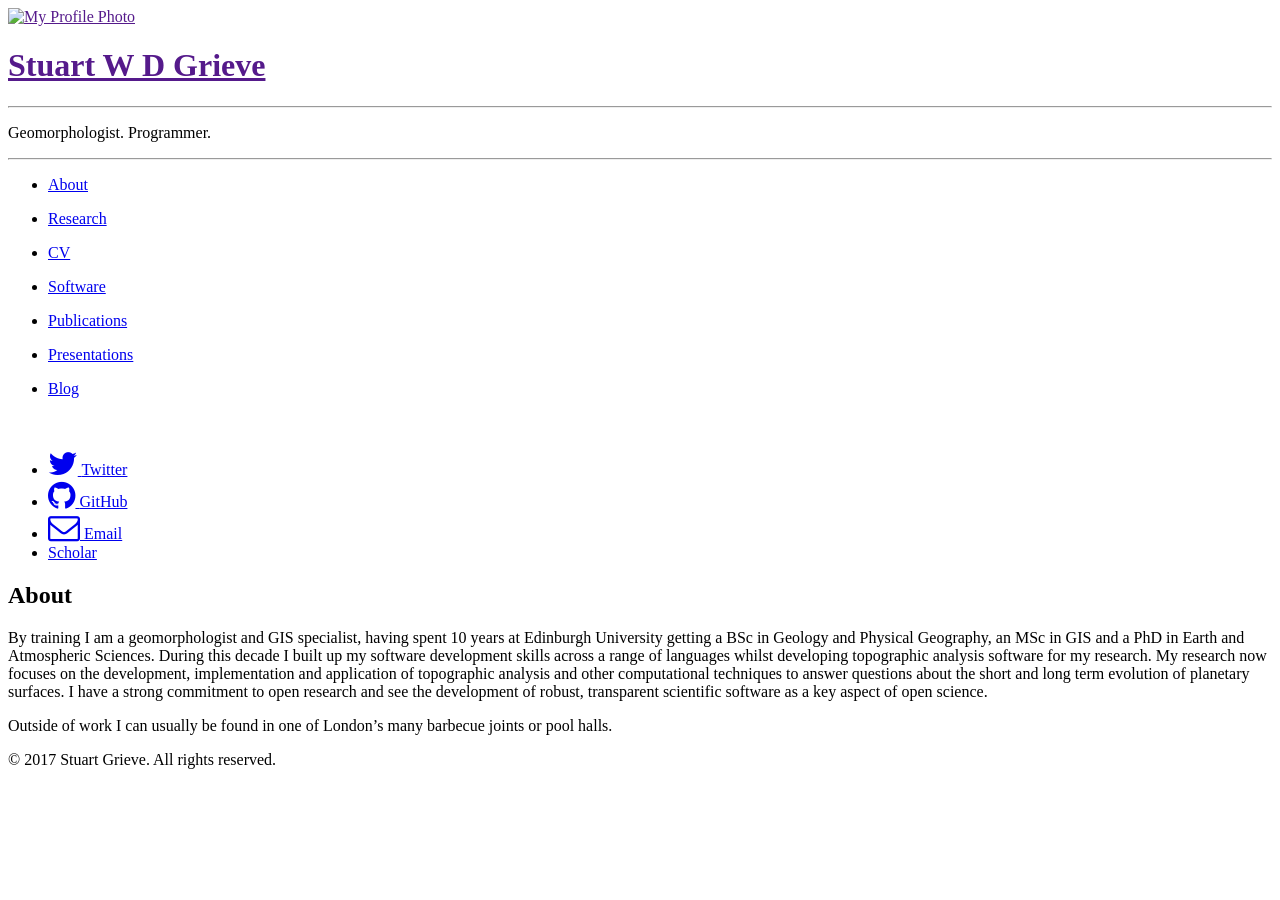
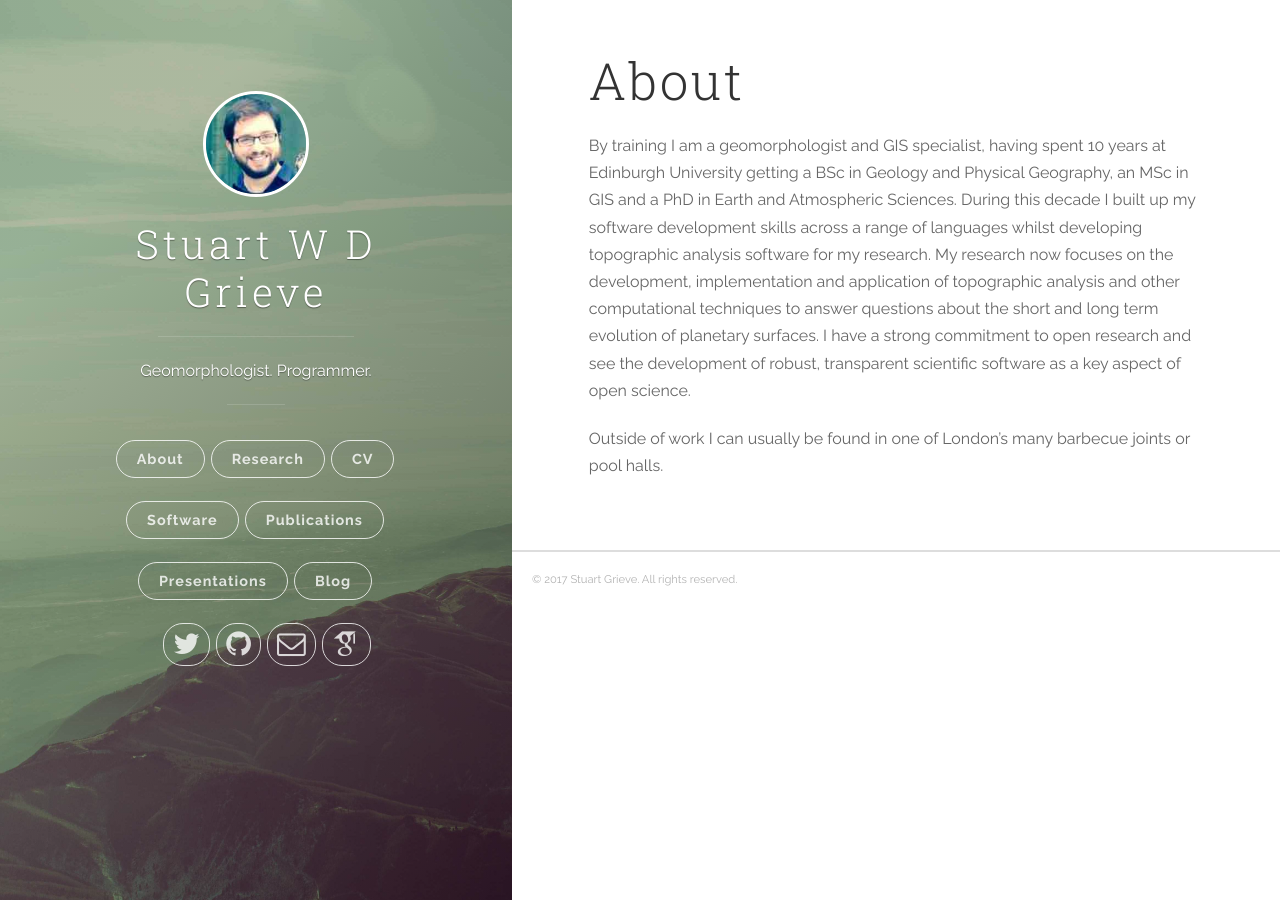
Before and after one commit to sgrieve/sgrieve.github.io, a Jekyll site: the page built from about.md, in a window 1280 px wide. Built offline with Jekyll 4.4.1, drawn with Linux system fonts in a browser that asks for light colours; nearby versions of some CDN libraries; some web fonts are replaced.

Commit message:
fixing baseurl problems

```diff
--- a/Gemfile
+++ b/Gemfile
@@ -1,2 +1,2 @@
 source 'https://rubygems.org'
-gem 'github-pages'
+gem 'github-pages', group: :jekyll_plugins
--- a/_config.yml
+++ b/_config.yml
@@ -2,7 +2,7 @@
 title: Stuart W D Grieve
 description: 'Geomorphologist. Programmer.'
 url: 'http://swdg.io'
-baseurl: '/'
+baseurl: ''
 # google_analytics: 'UA-XXXXXX-X'
 # disqus_shortname: 'your-disqus-name'
 
--- a/_includes/footer.html
+++ b/_includes/footer.html
@@ -3,7 +3,7 @@
 </footer>
 
 <script type="text/javascript" src="https://ajax.googleapis.com/ajax/libs/jquery/1.11.3/jquery.min.js"></script>
-<script type="text/javascript" src="{{ "js/main.js" | prepend: site.baseurl }}"></script>
+<script type="text/javascript" src="{{ "js/main.js" | relative_url}}"></script>
 {% if site.google_analytics and jekyll.environment != "development" %}
 <script>
   (function(i,s,o,g,r,a,m){i['GoogleAnalyticsObject']=r;i[r]=i[r]||function(){
--- a/_includes/head.html
+++ b/_includes/head.html
@@ -20,28 +20,28 @@
   <meta property="og:title" content="{{ site.title }}">
   <meta property="og:description" content="{{ site.description }}">
 
-  <link rel="apple-touch-icon" sizes="57x57" href="{{ "images/favicons/apple-touch-icon-57x57.png" | prepend: site.baseurl }}">
-  <link rel="apple-touch-icon" sizes="60x60" href="{{ "images/favicons/apple-touch-icon-60x60.png" | prepend: site.baseurl }}">
-  <link rel="apple-touch-icon" sizes="72x72" href="{{ "images/favicons/apple-touch-icon-72x72.png" | prepend: site.baseurl }}">
-  <link rel="apple-touch-icon" sizes="76x76" href="{{ "images/favicons/apple-touch-icon-76x76.png" | prepend: site.baseurl }}">
-  <link rel="apple-touch-icon" sizes="114x114" href="{{ "images/favicons/apple-touch-icon-114x114.png" | prepend: site.baseurl }}">
-  <link rel="apple-touch-icon" sizes="120x120" href="{{ "images/favicons/apple-touch-icon-120x120.png" | prepend: site.baseurl }}">
-  <link rel="apple-touch-icon" sizes="144x144" href="{{ "images/favicons/apple-touch-icon-144x144.png" | prepend: site.baseurl }}">
-  <link rel="apple-touch-icon" sizes="152x152" href="{{ "images/favicons/apple-touch-icon-152x152.png" | prepend: site.baseurl }}">
-  <link rel="apple-touch-icon" sizes="180x180" href="{{ "images/favicons/apple-touch-icon-180x180.png" | prepend: site.baseurl }}">
-  <link rel="icon" type="image/png" href="{{ "images/favicons/favicon-32x32.png" | prepend: site.baseurl }}" sizes="32x32">
-  <link rel="icon" type="image/png" href="{{ "images/favicons/favicon-194x194.png" | prepend: site.baseurl }}" sizes="194x194">
-  <link rel="icon" type="image/png" href="{{ "images/favicons/favicon-96x96.png" | prepend: site.baseurl }}" sizes="96x96">
-  <link rel="icon" type="image/png" href="{{ "images/favicons/android-chrome-192x192.png" | prepend: site.baseurl }}" sizes="192x192">
-  <link rel="icon" type="image/png" href="{{ "images/favicons/favicon-16x16.png" | prepend: site.baseurl }}" sizes="16x16">
-  <link rel="manifest" href="{{ "images/favicons/manifest.json" | prepend: site.baseurl }}">
-  <link rel="shortcut icon" href="{{ "images/favicons/favicon.ico" | prepend: site.baseurl }}">
+  <link rel="apple-touch-icon" sizes="57x57" href="{{ "images/favicons/apple-touch-icon-57x57.png" |  relative_url}}">
+  <link rel="apple-touch-icon" sizes="60x60" href="{{ "images/favicons/apple-touch-icon-60x60.png" |  relative_url}}">
+  <link rel="apple-touch-icon" sizes="72x72" href="{{ "images/favicons/apple-touch-icon-72x72.png" |  relative_url}}">
+  <link rel="apple-touch-icon" sizes="76x76" href="{{ "images/favicons/apple-touch-icon-76x76.png" |  relative_url}}">
+  <link rel="apple-touch-icon" sizes="114x114" href="{{ "images/favicons/apple-touch-icon-114x114.png" |  relative_url}}">
+  <link rel="apple-touch-icon" sizes="120x120" href="{{ "images/favicons/apple-touch-icon-120x120.png" |  relative_url}}">
+  <link rel="apple-touch-icon" sizes="144x144" href="{{ "images/favicons/apple-touch-icon-144x144.png" |  relative_url}}">
+  <link rel="apple-touch-icon" sizes="152x152" href="{{ "images/favicons/apple-touch-icon-152x152.png" |  relative_url}}">
+  <link rel="apple-touch-icon" sizes="180x180" href="{{ "images/favicons/apple-touch-icon-180x180.png" |  relative_url}}">
+  <link rel="icon" type="image/png" href="{{ "images/favicons/favicon-32x32.png" |  relative_url}}" sizes="32x32">
+  <link rel="icon" type="image/png" href="{{ "images/favicons/favicon-194x194.png" |  relative_url}}" sizes="194x194">
+  <link rel="icon" type="image/png" href="{{ "images/favicons/favicon-96x96.png" |  relative_url}}" sizes="96x96">
+  <link rel="icon" type="image/png" href="{{ "images/favicons/android-chrome-192x192.png" |  relative_url}}" sizes="192x192">
+  <link rel="icon" type="image/png" href="{{ "images/favicons/favicon-16x16.png" |  relative_url}}" sizes="16x16">
+  <link rel="manifest" href="{{ "images/favicons/manifest.json" |  relative_url}}">
+  <link rel="shortcut icon" href="{{ "images/favicons/favicon.ico" |  relative_url}}">
   <meta name="msapplication-TileColor" content="#ffc40d">
-  <meta name="msapplication-TileImage" content="{{ "images/favicons/mstile-144x144.png" | prepend: site.baseurl }}">
+  <meta name="msapplication-TileImage" content="{{ "images/favicons/mstile-144x144.png" |  relative_url}}">
   <meta name="theme-color" content="#ffffff">
 
-  <link rel="stylesheet" href="{{ "css/main.css" | prepend: site.baseurl }}">
-  <link rel="stylesheet" href="{{ "css/academicons.min.css" | prepend: site.baseurl }}">
+  <link rel="stylesheet" href="{{ "css/main.css" |  relative_url}}">
+  <link rel="stylesheet" href="{{ "css/academicons.min.css" |  relative_url}}">
   <link href="//maxcdn.bootstrapcdn.com/font-awesome/4.2.0/css/font-awesome.min.css" rel="stylesheet">
-  <link rel="canonical" href="{{ page.url | replace:'index.html','' | prepend: site.baseurl | prepend: site.url }}">
+  <link rel="canonical" href="{{ page.url | replace:'index.html','' |  relative_url| prepend: site.url }}">
 </head>
--- a/_includes/header.html
+++ b/_includes/header.html
@@ -3,13 +3,13 @@
   <i class="icon icon-x-circle btn-mobile-close__icon hidden"></i>
 </span>
 
-<header class="panel-cover panel-cover--collapsed" style="background-image: url({{ "images/cover.jpg" | prepend: site.baseurl }})">
+<header class="panel-cover panel-cover--collapsed" style="background-image: url({{ "images/cover.jpg" | relative_url }})">
   <div class="panel-main">
 
     <div class="panel-main__inner panel-inverted">
     <div class="panel-main__content">
-        <a href="{{ site.baseurl }}" title="Home">
-          <img src="{{ "images/face.jpg" | prepend: site.baseurl }}" class="user-image" alt="My Profile Photo">
+        <a href="{{ '/' | relative_url}}" title="Home">
+          <img src="{{ "images/face.jpg" | relative_url}}" class="user-image" alt="My Profile Photo">
           <h1 class="panel-cover__title panel-title">{{ site.title }}</h1>
         </a>
         <hr class="panel-cover__divider">
@@ -20,13 +20,13 @@
 
           <nav class="cover-navigation cover-navigation--primary">
             <ul class="navigation">
-              <li class="navigation__item"><a href="{{ site.baseurl }}about/" title="About" class="about-button">About</a></li>
+              <li class="navigation__item"><a href="{{ 'about/' | relative_url}}" title="About" class="about-button">About</a></li>
             </ul>
           </nav>
 
           <nav class="cover-navigation cover-navigation--primary">
             <ul class="navigation">
-              <li class="navigation__item"><a href="{{ site.baseurl }}research/" title="Research" class="research-button">Research</a></li>
+              <li class="navigation__item"><a href="{{ 'research/' | relative_url}}" title="Research" class="research-button">Research</a></li>
             </ul>
           </nav>
 
@@ -39,25 +39,25 @@
 
           <nav class="cover-navigation cover-navigation--primary">
             <ul class="navigation">
-              <li class="navigation__item"><a href="{{ site.baseurl }}software/" title="Software" class="software-button">Software</a></li>
+              <li class="navigation__item"><a href="{{ 'software/' | relative_url}}" title="Software" class="software-button">Software</a></li>
             </ul>
           </nav>
 
           <nav class="cover-navigation cover-navigation--primary">
             <ul class="navigation">
-              <li class="navigation__item"><a href="{{ site.baseurl }}pubs/" title="Publications" class="pubs-button">Publications</a></li>
+              <li class="navigation__item"><a href="{{ 'pubs/' | relative_url}}" title="Publications" class="pubs-button">Publications</a></li>
             </ul>
           </nav>
 
           <nav class="cover-navigation cover-navigation--primary">
             <ul class="navigation">
-              <li class="navigation__item"><a href="{{ site.baseurl }}presentations/" title="Presentations" class="pres-button">Presentations</a></li>
+              <li class="navigation__item"><a href="{{ 'presentations/' | relative_url}}" title="Presentations" class="pres-button">Presentations</a></li>
             </ul>
           </nav>
 
           <nav class="cover-navigation cover-navigation--primary">
             <ul class="navigation">
-              <li class="navigation__item"><a href="{{ site.baseurl }}blog/" title="Blog" class="blog-button">Blog</a></li>
+              <li class="navigation__item"><a href="{{ 'blog/' | relative_url}}" title="Blog" class="blog-button">Blog</a></li>
             </ul>
           </nav>
 
```
Also changed, not shown: _includes/index_header.html (+9 -9 lines), _includes/pagination.html (+4 -3 lines), Gemfile.lock.
